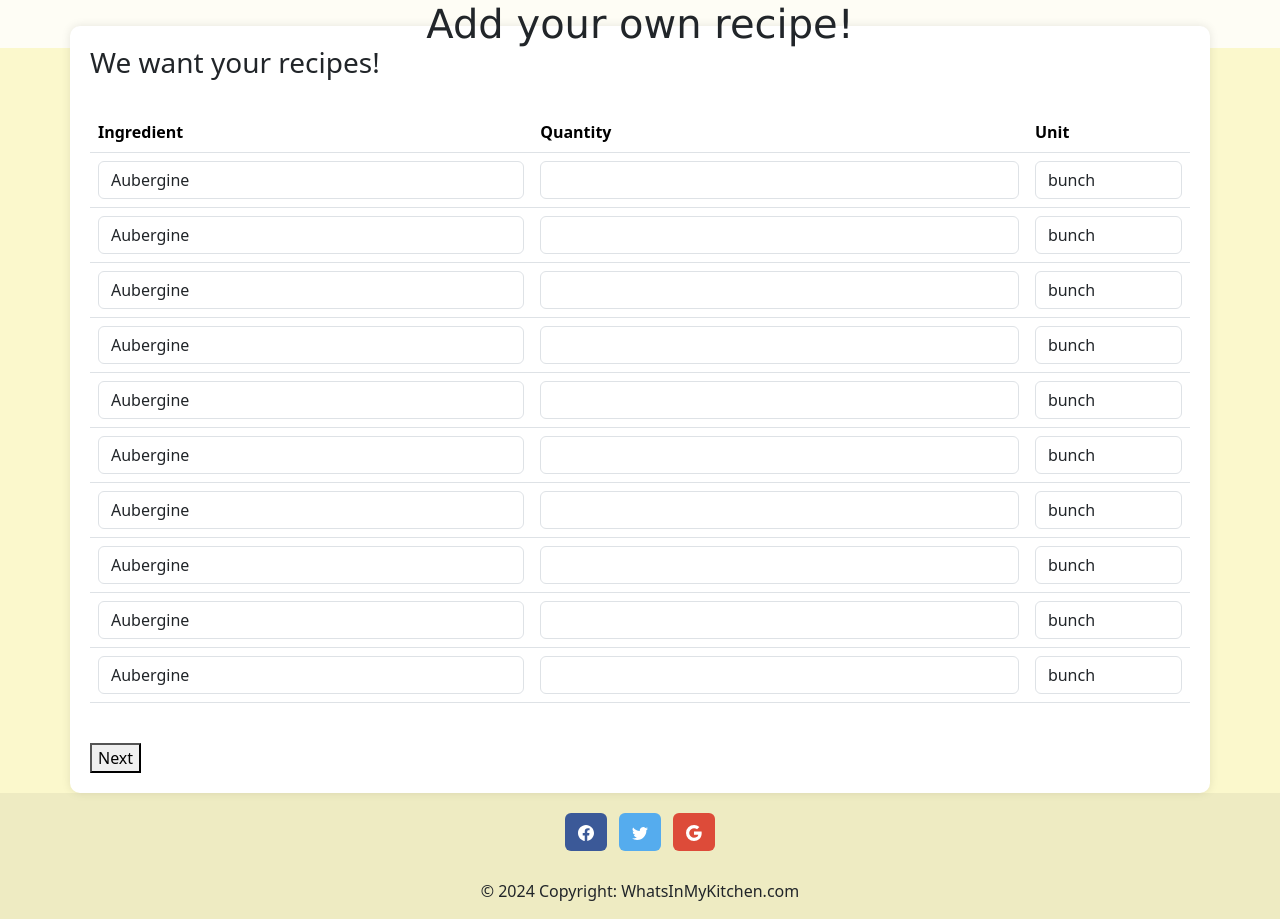
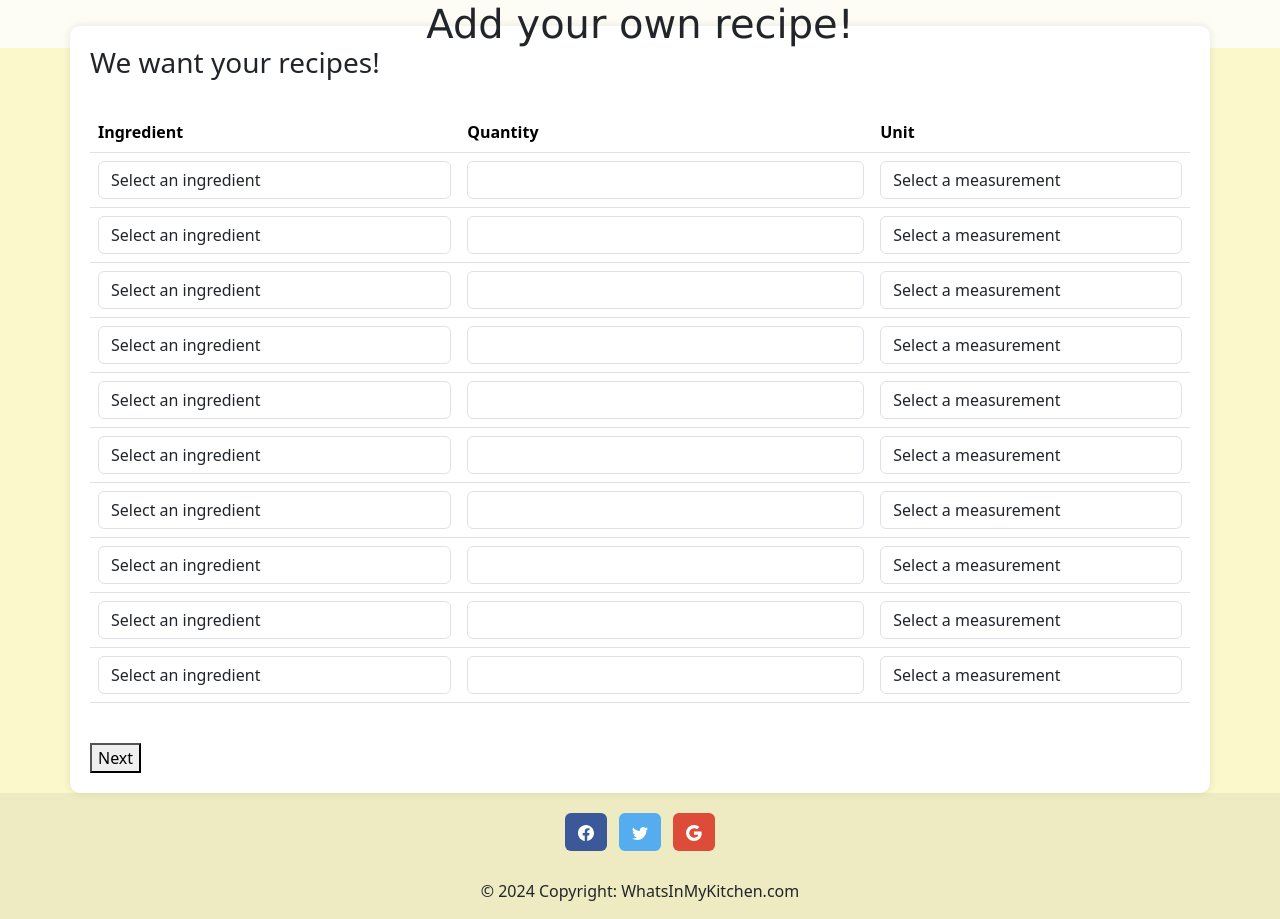
Before and after one commit to TanyaWaqanika/CookingMamas, a Flask app: page /submitrecipepage3 in a window 1280 px wide. Shown: the part 66-985 px from the top of the page. Run offline with Flask 3, Linux system fonts and the light colour scheme; data comes from the database, SQL or seed files in the repository; some web fonts are replaced.

Commit message:
resolved the dropdowns on the recipe page 3

```diff
--- a/application/routes.py
+++ b/application/routes.py
@@ -216,27 +216,52 @@ def submitrecipepage4():
         cursor.callproc('insert_steps_v1', args)
         db.commit()
         # Get data from page 2 form and store in session
-        for key in request.form:
-            # was expecting that for each row it would increment so row_1, row_2 etc but not currently happening
-            print(f"this is the key {key}")
-            # print(request.form['row_2_stepnumber'])
-            # Check if the key ends with stepnumber to identify the dynamically added rows
-            if key.endswith('_stepnumber'):
-                # Extract the step number and description from the form data
-                # for some reason yet for me to understand the javascript id's - the key takes you to the step number
-                step_number = request.form[key]
-                # the key for the description doesnt have the description in it's title
-                step_description_key = key.removesuffix('_stepnumber')
-                print(f"step number {step_number}, step desc {step_description_key}")
-                print(f"stepkey {step_description_key}")
-                step_description = request.form[step_description_key]
-                print(f"this is something {step_description}")
-                args = (step_number, step_description)
-                print(f"this is the arguments {args}")
-                # Call the stored procedure for each step number and description pair
-                cursor.callproc('insert_steps_v1', args)
-                db.commit()
+        # for key in request.form:
+        #     # was expecting that for each row it would increment so row_1, row_2 etc but not currently happening
+        #     print(f"this is the key {key}")
+        #     # print(request.form['row_2_stepnumber'])
+        #     # Check if the key ends with stepnumber to identify the dynamically added rows
+        #     # if key.startswith('row_'):
+        #     #     # Extract the step number and description from the form data
+        #     #     # for some reason yet for me to understand the javascript id's - the key takes you to the step number
+        #     #     step_number = request.form[key]
+        #     #     # the key for the description doesnt have the description in it's title
+        #     #     step_description_key = request.form[key]
+        #     #     print(f"step number {step_number}, step desc {step_description_key}")
+        #     #     print(f"stepkey {step_description_key}")
+        #     #     step_description = request.form[step_description_key]
+        #     #     print(f"this is something {step_description}")
+        #     #     args = (step_number, step_description)
+        #     #     print(f"this is the arguments {args}")
+        #     #     # Call the stored procedure for each step number and description pair
+        #     #     cursor.callproc('insert_steps_v1', args)
+        #     #     db.commit()
+        #     if key.endswith('_stepnumber'):
+        #         # Extract the step number and description from the form data
+        #         step_number = request.form[key]
+        #         # Generate the corresponding key for the step description
+        #         step_description_key = key.replace('_stepnumber', '_stepdescription')
+        #         # Get the step description from the form data using the generated key
+        #         step_description = request.form[step_description_key]
+        #         # Process the step number and description as needed
+        #         print(f"Step Number: {step_number}, Step Description: {step_description}")
+        #         cursor.callproc('insert_steps_v1', step_number, step_description)
+        #         db.commit()
+        num_rows = int(request.form.get('num_rows', 0))
 
+        # Iterate over each row and process step number and description
+        for i in range(1, num_rows + 1):
+            step_number_key = f'row_{i}_stepnumber'
+            step_description_key = f'row_{i}_stepdescription'
+
+            # Extract step number and description from the form data
+            step_number = request.form.get(step_number_key)
+            step_description = request.form.get(step_description_key)
+            print(step_number, step_description)
+            # Call the stored procedure with the step number and description
+            args = (step_number, step_description)
+            cursor.callproc('insert_steps_v1', args)
+            db.commit()
         return redirect(url_for('successsubmit'))
     return render_template('submitRecipepage4.html', title='Recipe')
 
--- a/application/static/button.js
+++ b/application/static/button.js
@@ -69,15 +69,27 @@
 document.addEventListener('DOMContentLoaded', function() {
     // Your JavaScript code here
     var count = 1;
-const btn = document.getElementById('addRowBtnStep');
+     const numRowsInput = document.getElementById('num_rows');
+    const btn = document.getElementById('addRowBtn');
     console.log(btn);
-    document.getElementById('addRowBtnStep').addEventListener('click', function(event) {
+    if (btn) {
+        btn.addEventListener('click', function(event) {
             event.preventDefault();
              count++;
         console.log("Count:", count);
+        numRowsInput.value = count;
+        console.log("number of rows:", numRows);
         var containerstep = document.getElementById('containerStep');
         containerstep.append(addNewRowStep(count));
+//        var numRows = document.getElementById('num_rows').value;
+            // Rest of your code
         });
+    } else {
+        console.error("Element with ID 'addRowBtnStep' not found");
+    }
+//    document.getElementById('addRowBtnStep').addEventListener('click', function(event) {
+//        event.preventDefault();
+;
 
     function addNewRowStep(count) {
         var rowId = 'row_' + count;
--- a/application/templates/layout.html
+++ b/application/templates/layout.html
@@ -146,6 +146,6 @@
 </footer>
 
 <script src="https://cdn.jsdelivr.net/npm/bootstrap@5.3.3/dist/js/bootstrap.bundle.min.js" integrity="sha384-YvpcrYf0tY3lHB60NNkmXc5s9fDVZLESaAA55NDzOxhy9GkcIdslK1eN7N6jIeHz" crossorigin="anonymous"></script>
-<script src="../static/button.js"></script>
+<script src="../static/button.js" defer></script>
 </body>
 </html>
--- a/application/templates/submitRecipepage3.html
+++ b/application/templates/submitRecipepage3.html
@@ -21,6 +21,7 @@
                     <tr>
                         <td>
                             <select class="form-control" id="ingredientname" name="ingredientname">
+                                <option value="none" selected disabled hidden>Select an ingredient</option>
                         {% for ingredient in ingredientname|sort%}
                             <option value="{{ ingredient }}">{{ ingredient }}</option>
                         {% endfor %}
@@ -30,6 +31,7 @@
                             <input type="number" min="0.25" step="0.25" id="quantity" name="quantity" class="form-control" aria-describedby="quantity">
                         </td>
                         <td><select class="form-control" id="unitname" name="unitname">
+                            <option value="none" selected disabled hidden>Select a measurement</option>
                             {% for unit in unitname|sort %}
                             <option value="{{ unit }}">{{ unit }}</option>
                             {% endfor %}
@@ -38,6 +40,7 @@
                 <tr>
                          <td>
                             <select class="form-control" id="ingredientname2" name="ingredientname2">
+                                <option value="none" selected disabled hidden>Select an ingredient</option>
                         {% for ingredient in ingredientname|sort%}
                             <option value="{{ ingredient }}">{{ ingredient }}</option>
                         {% endfor %}
@@ -47,6 +50,7 @@
                             <input type="number" min="0.25" step="0.25" id="quantity2" name="quantity2" class="form-control" aria-describedby="quantity">
                         </td>
                         <td><select class="form-control" id="unitname2" name="unitname2">
+                            <option value="none" selected disabled hidden>Select a measurement</option>
                             {% for unit in unitname|sort %}
                             <option value="{{ unit }}">{{ unit }}</option>
                             {% endfor %}
@@ -55,6 +59,7 @@
                 <tr>
                          <td>
                             <select class="form-control" id="ingredientname3" name="ingredientname3">
+                                <option value="none" selected disabled hidden>Select an ingredient</option>
                         {% for ingredient in ingredientname|sort%}
                             <option value="{{ ingredient }}">{{ ingredient }}</option>
                         {% endfor %}
@@ -64,6 +69,7 @@
                             <input type="number" min="0.25" step="0.25" id="quantity3" name="quantity3" class="form-control" aria-describedby="quantity">
                         </td>
                         <td><select class="form-control" id="unitname3" name="unitname3">
+                            <option value="none" selected disabled hidden>Select a measurement</option>
                             {% for unit in unitname|sort %}
                             <option value="{{ unit }}">{{ unit }}</option>
                             {% endfor %}
@@ -72,6 +78,7 @@
                 <tr>
                          <td>
                             <select class="form-control" id="ingredientname4" name="ingredientname4">
+                                <option value="none" selected disabled hidden>Select an ingredient</option>
                         {% for ingredient in ingredientname|sort%}
                             <option value="{{ ingredient }}">{{ ingredient }}</option>
                         {% endfor %}
@@ -81,6 +88,7 @@
                             <input type="number" min="0.25" step="0.25" id="quantity4" name="quantity4" class="form-control" aria-describedby="quantity">
                         </td>
                         <td><select class="form-control" id="unitname4" name="unitname4">
+                            <option value="none" selected disabled hidden>Select a measurement</option>
                             {% for unit in unitname|sort %}
                             <option value="{{ unit }}">{{ unit }}</option>
                             {% endfor %}
@@ -89,6 +97,7 @@
                 <tr>
                         <td>
                             <select class="form-control" id="ingredientname5" name="ingredientname5">
+                                <option value="none" selected disabled hidden>Select an ingredient</option>
                         {% for ingredient in ingredientname|sort%}
                             <option value="{{ ingredient }}">{{ ingredient }}</option>
                         {% endfor %}
@@ -98,6 +107,7 @@
                             <input type="number" min="0.25" step="0.25" id="quantity5" name="quantity5" class="form-control" aria-describedby="quantity">
                         </td>
                         <td><select class="form-control" id="unitname5" name="unitname5">
+                            <option value="none" selected disabled hidden>Select a measurement</option>
                             {% for unit in unitname|sort %}
                             <option value="{{ unit }}">{{ unit }}</option>
                             {% endfor %}
@@ -106,6 +116,7 @@
                 <tr>
                          <td>
                             <select class="form-control" id="ingredientname6" name="ingredientname6">
+                                <option value="none" selected disabled hidden>Select an ingredient</option>
                         {% for ingredient in ingredientname|sort%}
                             <option value="{{ ingredient }}">{{ ingredient }}</option>
                         {% endfor %}
@@ -115,6 +126,7 @@
                             <input type="number" min="0.25" step="0.25" id="quantity6" name="quantity6" class="form-control" aria-describedby="quantity">
                         </td>
                         <td><select class="form-control" id="unitname6" name="unitname6">
+                            <option value="none" selected disabled hidden>Select a measurement</option>
                             {% for unit in unitname|sort %}
                             <option value="{{ unit }}">{{ unit }}</option>
                             {% endfor %}
@@ -123,6 +135,7 @@
                 <tr>
                          <td>
                             <select class="form-control" id="ingredientname7" name="ingredientname7">
+                                <option value="none" selected disabled hidden>Select an ingredient</option>
                         {% for ingredient in ingredientname|sort%}
                             <option value="{{ ingredient }}">{{ ingredient }}</option>
                         {% endfor %}
@@ -132,6 +145,7 @@
                             <input type="number" min="0.25" step="0.25" id="quantity7" name="quantity7" class="form-control" aria-describedby="quantity">
                         </td>
                         <td><select class="form-control" id="unitname7" name="unitname7">
+                            <option value="none" selected disabled hidden>Select a measurement</option>
                             {% for unit in unitname|sort %}
                             <option value="{{ unit }}">{{ unit }}</option>
                             {% endfor %}
@@ -140,6 +154,7 @@
                 <tr>
                          <td>
                             <select class="form-control" id="ingredientname8" name="ingredientname8">
+                                <option value="none" selected disabled hidden>Select an ingredient</option>
                         {% for ingredient in ingredientname|sort%}
                             <option value="{{ ingredient }}">{{ ingredient }}</option>
                         {% endfor %}
@@ -149,6 +164,7 @@
                             <input type="number" min="0.25" step="0.25" id="quantity8" name="quantity8" class="form-control" aria-describedby="quantity">
                         </td>
                         <td><select class="form-control" id="unitname8" name="unitname8">
+                            <option value="none" selected disabled hidden>Select a measurement</option>
                             {% for unit in unitname|sort %}
                             <option value="{{ unit }}">{{ unit }}</option>
                             {% endfor %}
@@ -157,6 +173,7 @@
                 <tr>
                          <td>
                             <select class="form-control" id="ingredientname9" name="ingredientname9">
+                                <option value="none" selected disabled hidden>Select an ingredient</option>
                         {% for ingredient in ingredientname|sort%}
                             <option value="{{ ingredient }}">{{ ingredient }}</option>
                         {% endfor %}
@@ -166,6 +183,7 @@
                             <input type="number" min="0.25" step="0.25" id="quantity9" name="quantity9" class="form-control" aria-describedby="quantity">
                         </td>
                         <td><select class="form-control" id="unitname9" name="unitname9">
+                            <option value="none" selected disabled hidden>Select a measurement</option>
                             {% for unit in unitname|sort %}
                             <option value="{{ unit }}">{{ unit }}</option>
                             {% endfor %}
@@ -174,6 +192,7 @@
                 <tr>
                          <td>
                             <select class="form-control" id="ingredientname10" name="ingredientname10">
+                                <option value="none" selected disabled hidden>Select an ingredient</option>
                         {% for ingredient in ingredientname|sort%}
                             <option value="{{ ingredient }}">{{ ingredient }}</option>
                         {% endfor %}
@@ -183,6 +202,7 @@
                             <input type="number" min="0.25" step="0.25" id="quantity10" name="quantity10" class="form-control" aria-describedby="quantity">
                         </td>
                         <td><select class="form-control" id="unitname10" name="unitname10">
+                            <option value="none" selected disabled hidden>Select a measurement</option>
                             {% for unit in unitname|sort %}
                             <option value="{{ unit }}">{{ unit }}</option>
                             {% endfor %}
```
Also changed, not shown: application/templates/submitRecipepage4.html (+6 -4 lines). Lines whose indentation alone changed are shown as unchanged.
